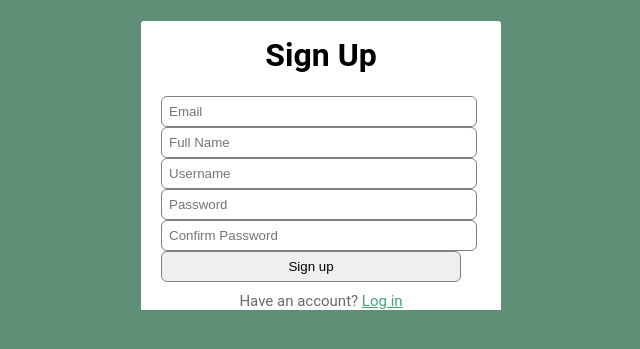
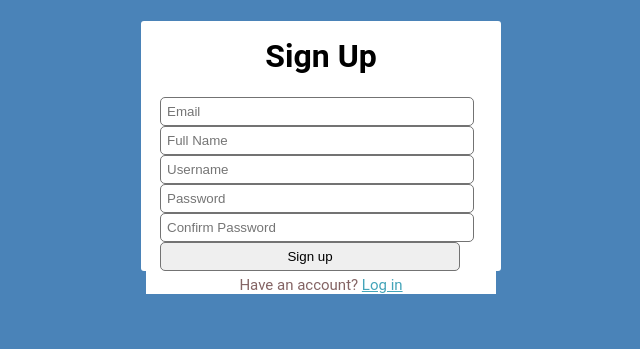
Before and after one commit to COSC360/project-coffeehousejazz, a PHP site: page /html/signup.html in a window 1280 px wide. Shown: the top 349 px of the page, without its empty margins (319-959 px from the left). Run offline with PHP 8.4, Linux system fonts and the light colour scheme.

Commit message:
new stuff

```diff
--- a/css/style.css
+++ b/css/style.css
@@ -1,5 +1,5 @@
 body {
-    background-color: #608f77;
+    background-color: #4a83b8;
     font-family: "Roboto", sans-serif;
   }
 
@@ -12,7 +12,7 @@
 
   h1 {
     text-align: center;
-    padding-top: 15px;
+    padding-top: 16px;
   }
 
   h4 {
@@ -21,49 +21,49 @@
 
   form {
     width: 300px;
-    margin-left: 20px;
+    margin-left: 19px;
   }
 
   form label {
     display: flex;
     margin-top: 20px;
-    font-size: 18px;
+    font-size: 20px;
   }
 
   form input {
     width: 100%;
-    padding: 7px;
+    padding: 6px;
     border: none;
-    border: 1px solid gray;
-    border-radius: 6px;
+    border: 1px solid rgb(115, 115, 115);
+    border-radius: 5px;
     outline: none;
   }
   input[type="button"] {
-    width: 320px;
-    height: 35px;
-    margin-top: 20px;
+    width: 330px;
+    height: 34px;
+    margin-top: 19px;
     border: none;
-    background-color: #499d65;
+    background-color: #3ebfc8;
     color: white;
-    font-size: 18px;
+    font-size: 19px;
   }
   p {
     text-align: center;
-    padding-top: 20px;
-    font-size: 15px;
+    padding-top: 16px;
+    font-size: 16px;
   }
   .para-2 {
     text-align: center;
-    color: rgb(105, 105, 105);
+    color: rgb(132, 100, 100);
     font-size: 15px;
-    margin-top: -10px;
+    margin-top: -11px;
   }
   .para-2 a {
-    color: #40a872;
+    color: #44a4b9;
   }
 
   .box2{
-    width: 360px;
+    width: 350px;
     margin: auto;
     background-color: white;
   }
--- a/html/account.html
+++ b/html/account.html
@@ -1 +1 @@
-// user's account page
+// user's account page/ settings
--- /dev/null
+++ b/html/makepost.html
@@ -0,0 +1 @@
+// registered user can make a post
--- a/html/post.html
+++ b/html/post.html
@@ -1 +1 @@
-// making a new post
+// viewing/commenting on an individual post
--- a/html/welcome.html
+++ /dev/null
@@ -1 +0,0 @@
-// welcome page
```
